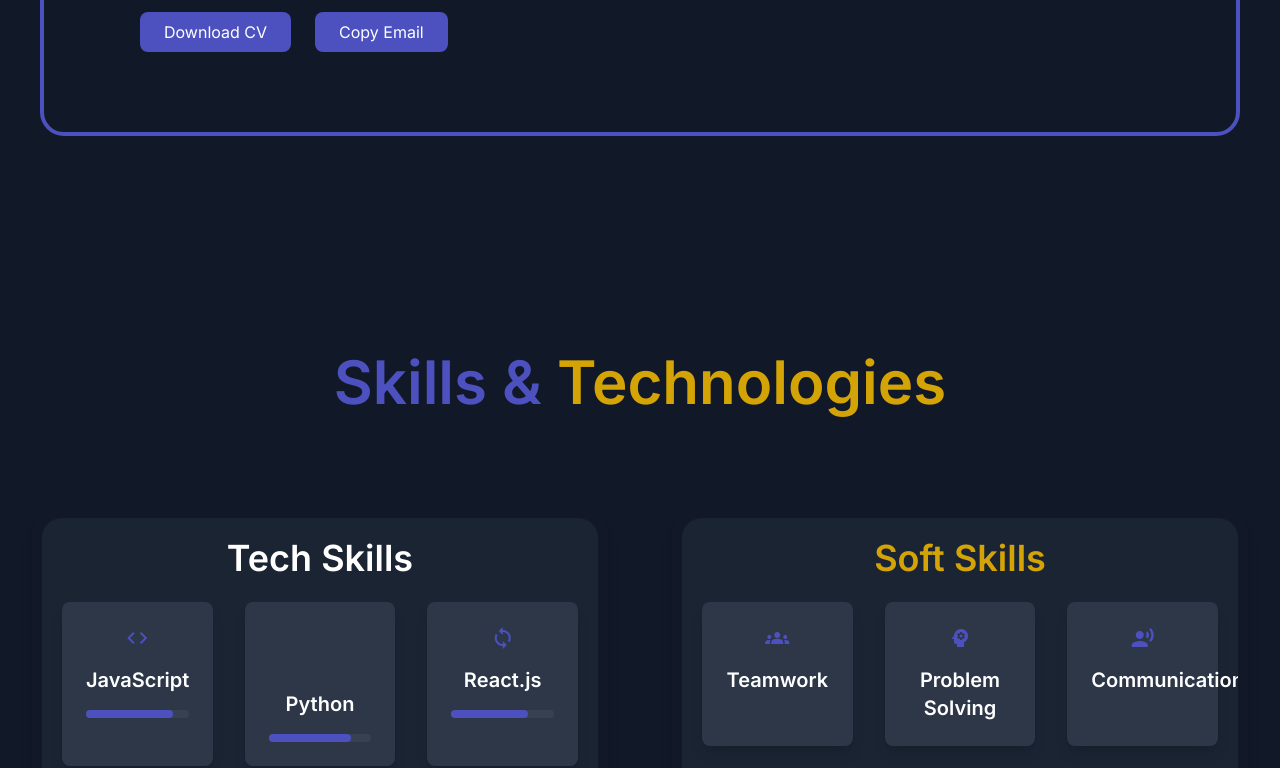
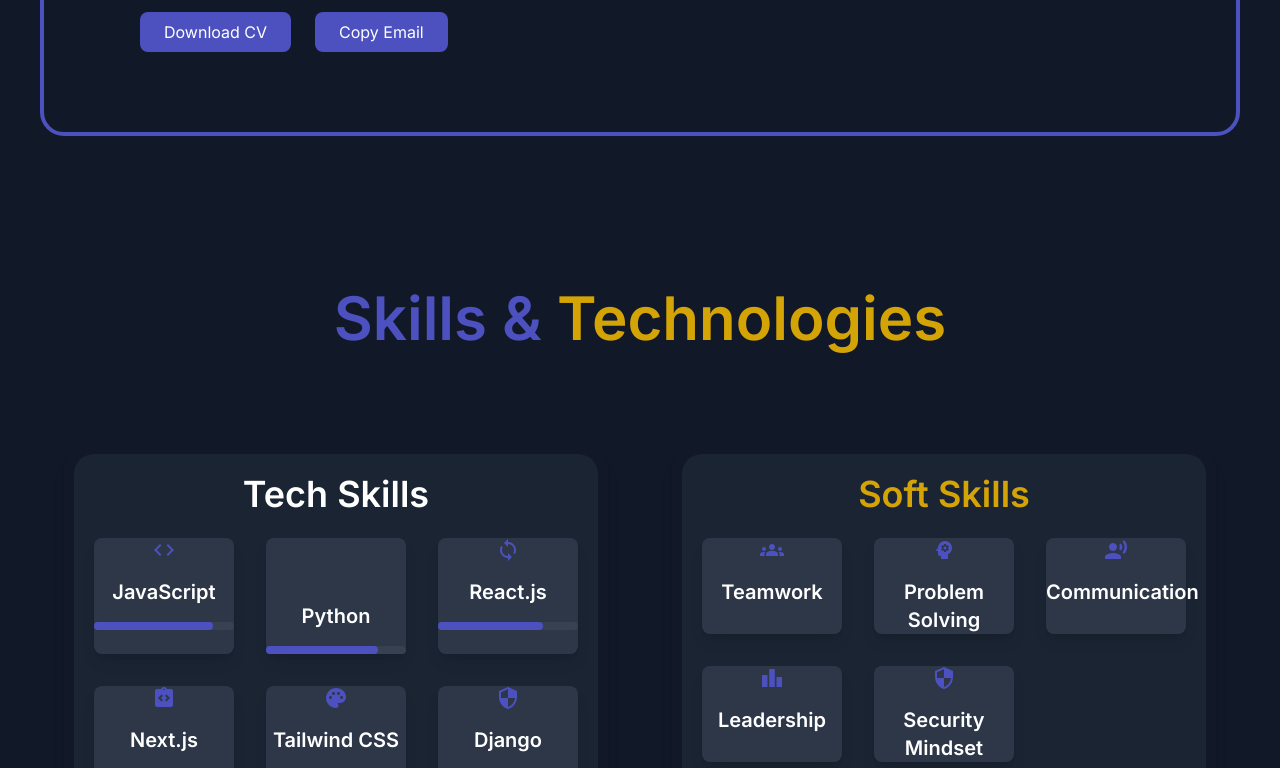
Before and after one commit to Kevrollin/Kelvin_Mukaria_Portfolio, a Next.js app: page / in a window 1280 px wide. Shown: the part 1440-2208 px from the top of the page. Built offline with nearby package versions, Linux system fonts and the light colour scheme.

Commit message:
commit 7

```diff
--- a/components/SkillsCard.js
+++ b/components/SkillsCard.js
@@ -2,7 +2,7 @@
 
 const SkillsCard = ({ icon, title, level }) => {
   return (
-    <div className="bg-darkBg p-6 rounded-lg shadow-lg text-center hover:shadow-xl transition-all">
+    <div className="bg-darkBg rounded-lg shadow-lg text-center hover:shadow-xl transition-all">
       {/* Icon */}
       <div className="flex justify-center mb-4">
         {/* Display an image icon for tech skills like Python logo */}
--- a/pages/index.js
+++ b/pages/index.js
@@ -120,11 +120,10 @@
             />
           </div>
         </div>
+        <div className='py-16 bg-gray-900'>
+          <Skills />
+        </div>
       </section>
-
-      <div className='py-16 bg-gray-900'>
-        <Skills />
-      </div>
       </main>
     </div>
   );
```
